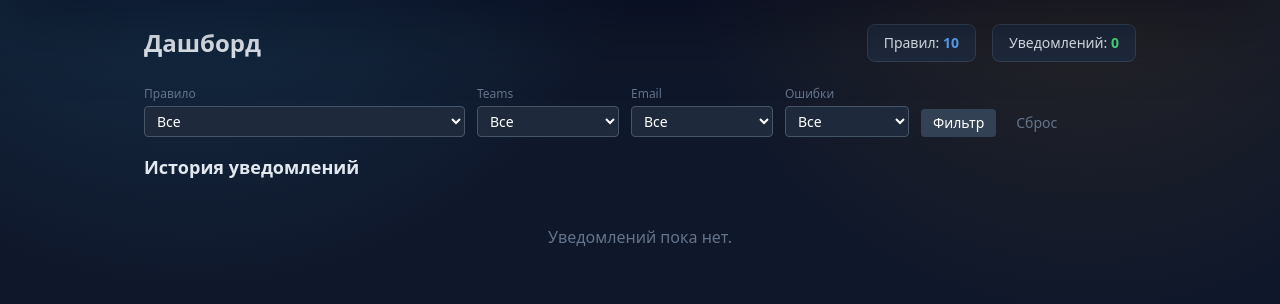
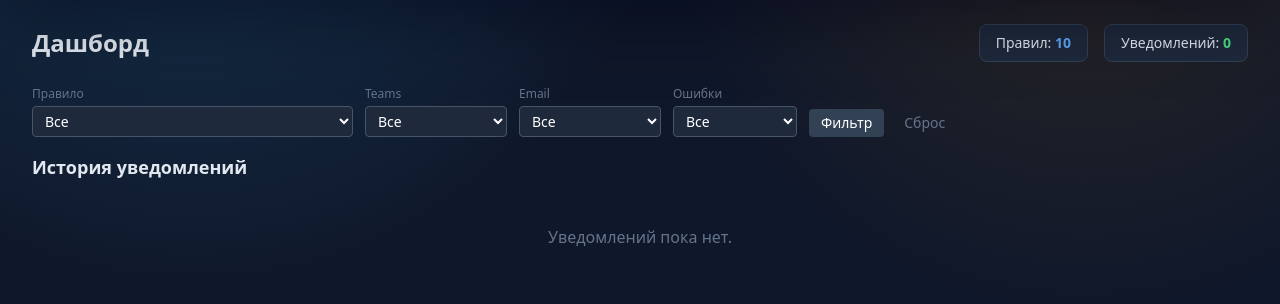
Before and after one commit to itmaxk/gitlab-to-teams, a FastAPI app: page / in a window 1280 px wide. Shown: the part 99-403 px from the top of the page. Run offline with FastAPI, Linux system fonts and the light colour scheme; data comes from the database, SQL or seed files in the repository; data that the repository does not hold is empty; some libraries are stand-ins or nearby versions.

Commit message:
Let work pages use available screen width
The service pages are table- and form-heavy, so constraining the shared layout to a narrow centered column wastes useful horizontal space. The base content container now spans the viewport while keeping responsive side padding for readability.

Constraint: Apply consistently through the shared Jinja base template

Rejected: Adjust each page independently | would duplicate layout policy and miss future pages

Confidence: high

Scope-risk: narrow

Directive: Keep page-specific max-widths only for genuinely focused forms or dialogs

Tested: pytest

Not-tested: Browser visual pass across every route

```diff
--- a/templates/base.html
+++ b/templates/base.html
@@ -77,7 +77,7 @@
       </div>
     </div>
   </nav>
-  <main class="max-w-5xl mx-auto px-4 py-6">
+  <main class="w-full max-w-none px-4 py-6 sm:px-6 lg:px-8">
     {% block content %}{% endblock %}
   </main>
   <script src="/static/app.js"></script>
```
